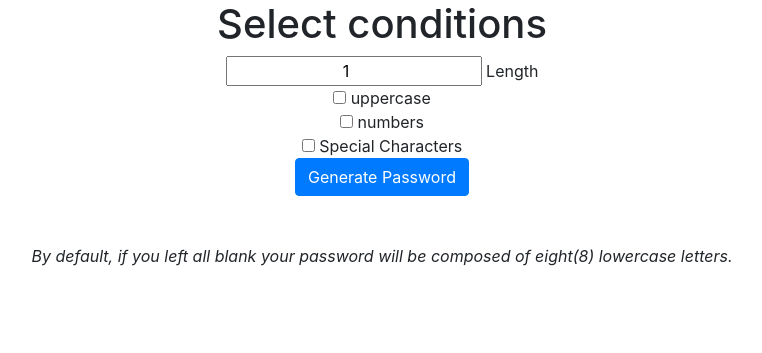
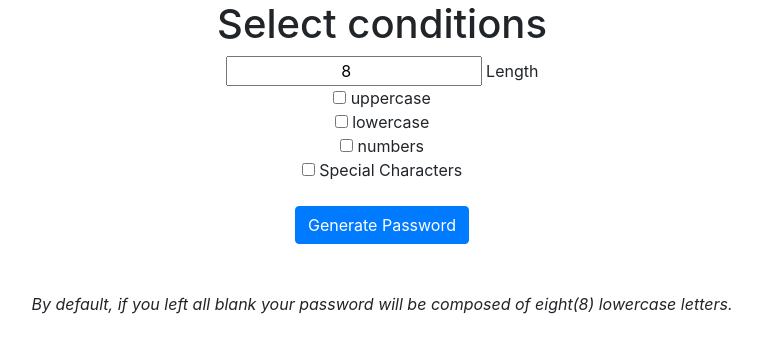
Before and after one commit to Kalle022/django3-password-generator, a Django app: page / in a window 1280 px wide. Shown: the part 56-409 px from the top of the page, without its empty margins (258-1020 px from the left). Run offline with Django 3.2, Linux system fonts and the light colour scheme; some libraries are stand-ins or nearby versions.

Commit message:
Lower case problem fixed

```diff
--- a/generator/templates/generator/home.html
+++ b/generator/templates/generator/home.html
@@ -3,13 +3,16 @@
     <div class="container text-center">
         <h1>Select conditions</h1>
         <form action="{% url 'password' %}">
-            <input type="number" name="length" min="1" style="text-align: center;" value="1"> Length
+            <input type="number" name="length" min="1" style="text-align: center;" value="8"> Length
             <br>
             <input type="checkbox" name="uppercase"> uppercase
+            <br>
+            <input type="checkbox" name="lowercase"> lowercase
             <br>
             <input type="checkbox" name="numbers"> numbers
             <br>
             <input type="checkbox" name="special"> Special Characters
+            <br>
             <br>
             <input type="submit" value="Generate Password" class="btn btn-primary">
         </form>
--- a/generator/views.py
+++ b/generator/views.py
@@ -7,7 +7,8 @@ def home(request):
     return render(request, 'generator/home.html')
 
 def password(request):
-    passwordCharcters = list('abcdefghijklmnopqrstuvwxyz')
+    passwordCharcters = list('')
+    isEmpty = True
 
     try:
         length = int(request.GET.get('length'))
@@ -18,12 +19,22 @@ def password(request):
 
     if request.GET.get('uppercase'):
         passwordCharcters.extend(list('ABCDEFGHIJKLMNOPQRSTUVWXYZ'))
+        isEmpty = False
+
+    if request.GET.get('lowercase'):
+        passwordCharcters.extend(list('abcdefghijklmnopqrstuvwxyz'))
+        isEmpty = False
 
     if request.GET.get('special'):
         passwordCharcters.extend(list('~!@#$%^&*()_+?'))
+        isEmpty = False
 
     if request.GET.get('numbers'):
         passwordCharcters.extend(list('1234567890'))
+        isEmpty = False
+
+    if isEmpty:
+        passwordCharcters.extend(list('abcdefghijklmnopqrstuvwxyz'))
 
     for characters in range(length):
         thePassword += random.choice(passwordCharcters)
```
